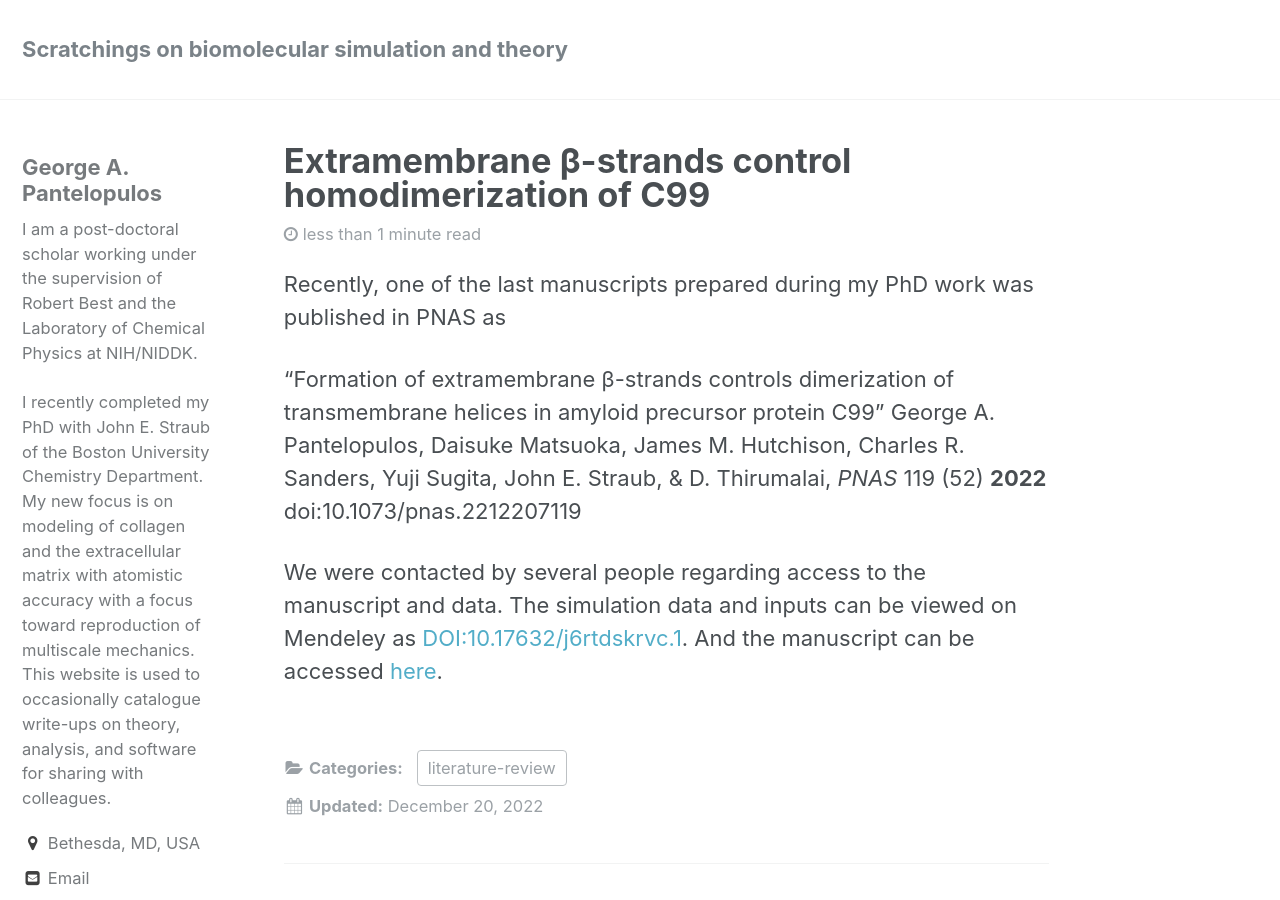
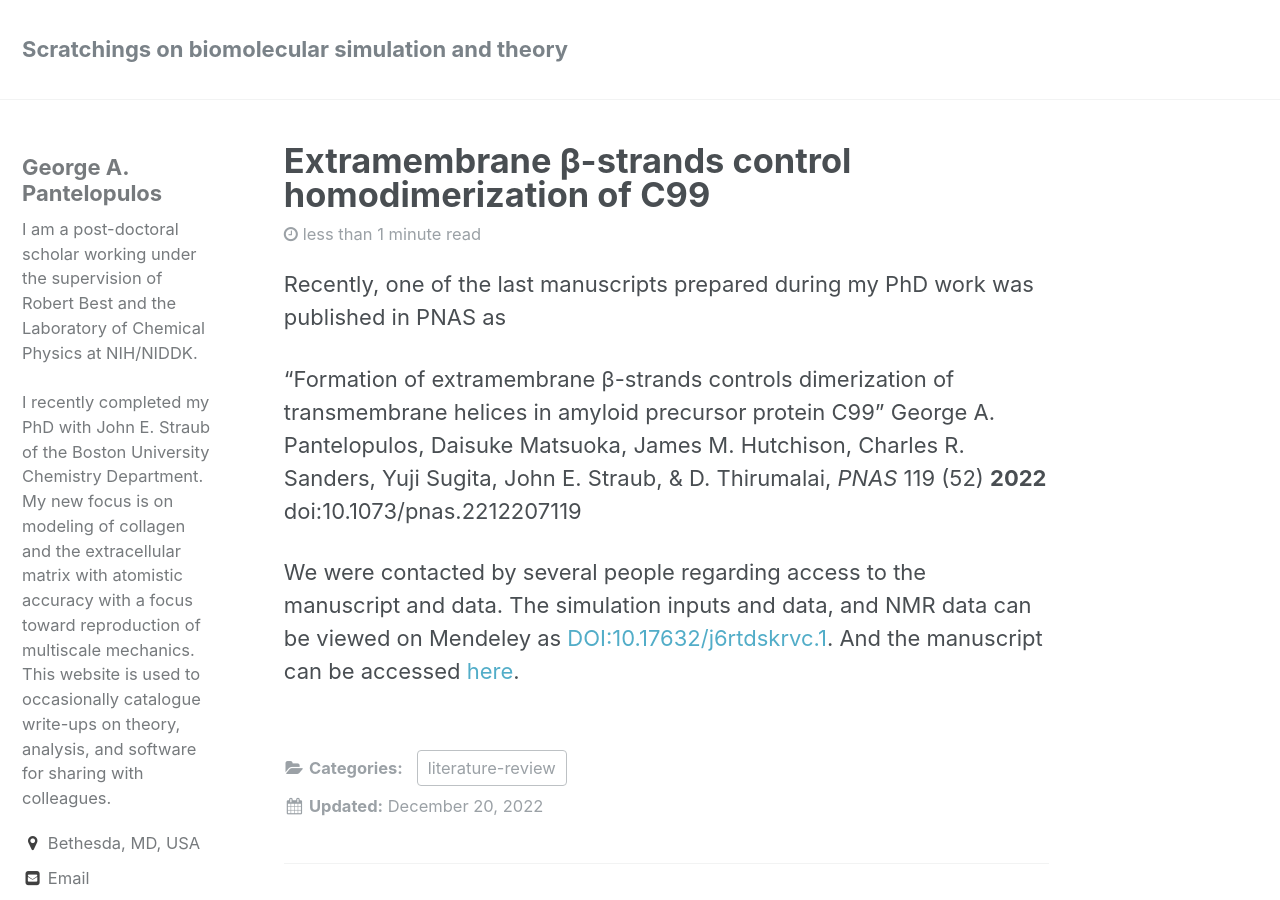
Before and after one commit to gpantel/gpantel.github.io, a Jekyll site: the page built from _posts/2022-12-21-C99dimer.markdown, in a window 1280 px wide and 900 px high. Built offline with Jekyll 4.4.1, drawn with Linux system fonts in a browser that asks for light colours.

Commit message:
Clarify data

```diff
--- a/_posts/2022-12-21-C99dimer.markdown
+++ b/_posts/2022-12-21-C99dimer.markdown
@@ -11,4 +11,4 @@ Recently, one of the last manuscripts prepared during my PhD work was published
 "Formation of extramembrane β-strands controls dimerization of transmembrane helices in amyloid precursor protein C99" George A. Pantelopulos, Daisuke Matsuoka, James M. Hutchison, Charles R. Sanders, Yuji Sugita, John E. Straub, & D. Thirumalai, *PNAS* 119 (52) **2022** doi:10.1073/pnas.2212207119
 
 
-We were contacted by several people regarding access to the manuscript and data. The simulation data and inputs can be viewed on Mendeley as [DOI:10.17632/j6rtdskrvc.1](https://data.mendeley.com/datasets/j6rtdskrvc/1). And the manuscript can be accessed [here]({{ site.url }}/assets/PDF/Pantelopulos2022_C99dimer.pdf).
+We were contacted by several people regarding access to the manuscript and data. The simulation inputs and data, and NMR data can be viewed on Mendeley as [DOI:10.17632/j6rtdskrvc.1](https://data.mendeley.com/datasets/j6rtdskrvc/1). And the manuscript can be accessed [here]({{ site.url }}/assets/PDF/Pantelopulos2022_C99dimer.pdf).
```
Also changed, not shown: 12 other files.
